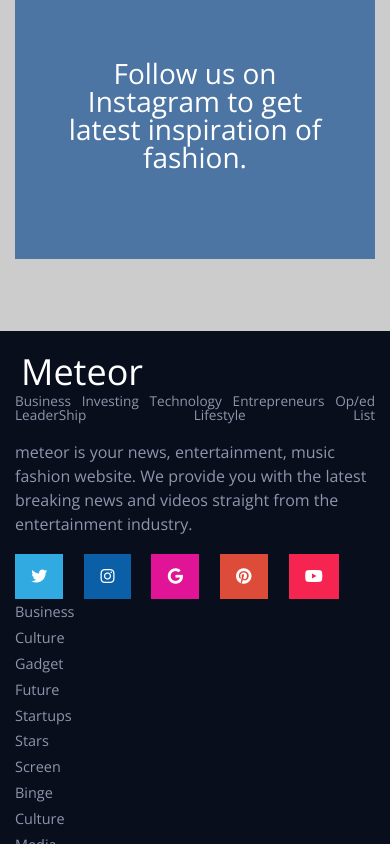
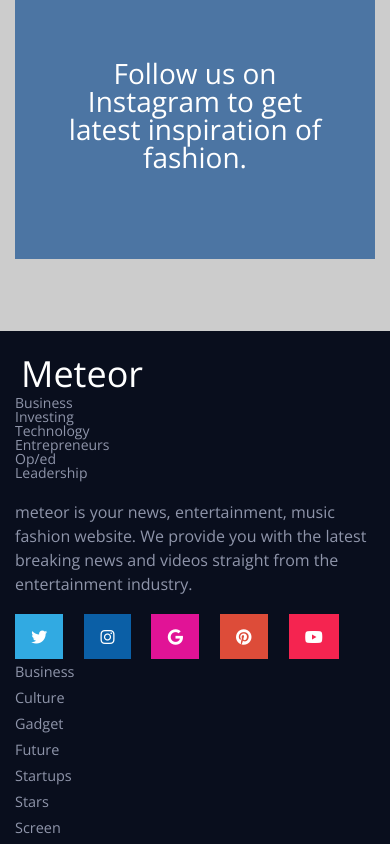
Before and after one commit to japjeet2/meteor, a React (Create React App) app: page / in a window 390 px wide. Shown: the part 11156-12000 px from the top of the page. Built offline with nearby package versions, Linux system fonts and the light colour scheme.

Commit message:
Styling Continued

```diff
--- a/src/components/Footer/FooterBottom.js
+++ b/src/components/Footer/FooterBottom.js
@@ -1,13 +1,20 @@
-import React, { Component } from 'react'
+import React, { Component } from "react";
 
 class FooterBottom extends Component {
-    render() {
-        return (
-            <div>
-
-            </div>
-        )
-    }
+  render() {
+    return (
+      <div className="row foot-bottom">
+        <h1 className="col-sm-2 foot-bottom-title">
+          <span>meteor</span> International Edition+
+        </h1>
+        <div className="col-sm-6" />
+        <p className="col-sm-4 foot-bottom-detail">
+          Congress Is About To Hand Over Your Personal Browsing Data. Congress
+          Is Aboout to reach higher.
+        </p>
+      </div>
+    );
+  }
 }
 
 export default FooterBottom;
--- a/src/components/Footer/FooterTop.js
+++ b/src/components/Footer/FooterTop.js
@@ -7,16 +7,18 @@ class FooterTop extends Component {
         <h1 className="col-sm-3 foot-top-heading">
           <button>Meteor</button>
         </h1>
-        <ul className="col-sm-9 foot-top-list">
-          <li>Business</li>
-          <li>Investing</li>
-          <li>Technology</li>
-          <li>Entrepreneurs</li>
-          <li>Op/ed</li>
-          <li>LeaderShip</li>
-          <li>Lifestyle</li>
-          <li>List</li>
+        <div className="col-sm-9">
+        <ul className="row foot-top-list">
+          <li className="col-sm-2"><a href="/">Business</a></li>
+          <li className="col-sm-2"><a href="/">Investing</a></li>
+          <li className="col-sm-2"><a href="/">Technology</a></li>
+          <li className="col-sm-2"><a href="/">Entrepreneurs</a></li>
+          <li className="col-sm-2"><a href="/">Op/ed</a></li>
+          <li className="col-sm-2"><a href="/">Leadership</a></li>
+
+
         </ul>
+        </div>
       </div>
     );
   }
--- a/src/scss/style.css
+++ b/src/scss/style.css
@@ -8,6 +8,13 @@ button {
   border: 0px solid transparent;
   text-shadow: 0px 0px 0px transparent;
   background-color: inherit; }
+
+a {
+  text-decoration: none;
+  color: inherit; }
+  a:hover {
+    text-decoration: none;
+    color: inherit; }
 
 .main-heading {
   margin-left: -10px; }
@@ -215,20 +222,15 @@ button {
   color: #fff; }
 
 .foot-top-wrapper {
-  display: flex;
-  align-items: center;
-  padding: 5% 0; }
+  padding: 20px 0; }
   .foot-top-wrapper .foot-top-heading {
     font-size: 2.25em;
     font-weight: 600; }
     .foot-top-wrapper .foot-top-heading button {
       color: #fff; }
   .foot-top-wrapper .foot-top-list {
-    display: flex;
-    justify-content: space-between;
-    flex-wrap: wrap;
     color: #8f95aa;
-    font-size: 0.85em; }
+    font-size: 14px; }
 
 .foot-mid-main {
   color: #8f95aa; }
@@ -249,6 +251,16 @@ button {
   .foot-mid-main .foot-mid-list-wrapper li {
     line-height: 1.8;
     font-size: 0.95em; }
+
+.foot-bottom {
+  padding: 20px 0;
+  font-size: 10px; }
+  .foot-bottom .foot-bottom-title span {
+    color: #f44336;
+    text-decoration: underline; }
+  .foot-bottom .foot-bottom-detail {
+    text-align: right;
+    line-height: 1.5; }
 
 @media only screen and (max-width: 600px) {
   .upper-header {
--- a/src/scss/style.scss
+++ b/src/scss/style.scss
@@ -31,6 +31,15 @@ button {
     border: 0px solid transparent;
     text-shadow: 0px 0px 0px transparent;
     background-color: inherit;
+}
+
+a {
+    text-decoration: none;
+    color: inherit;
+    &:hover {
+        text-decoration: none;
+        color: inherit;
+    }
 }
 
 // -------------------Header Styling----------------
@@ -368,28 +377,18 @@ button {
 // ---------------Footer Top----------------
 
 .foot-top-wrapper {
-    display: flex;
-    align-items: center;
-    padding: 5% 0;
-    // border-bottom: 1px solid #ccc;
-
+    padding: 20px 0;
     .foot-top-heading {
         font-size: 2.25em;
         font-weight: $boldFontWeight;
-
         button {
             color: $white;
         }
     }
 
     .foot-top-list {
-
-        display: flex;
-        justify-content: space-between;
-        flex-wrap: wrap;
         color: #8f95aa;
-        font-size: 0.85em;
-
+        font-size: 14px;;
     }
 }
 
@@ -427,6 +426,23 @@ button {
             line-height: 1.8;
             font-size: 0.95em;
         }
+    }
+}
+
+// ---------------Bottom Footer-----------
+.foot-bottom {
+    padding: 20px 0;
+    font-size: 10px;
+    .foot-bottom-title {
+        span {
+            color: #f44336;
+            text-decoration: underline;
+        }
+
+    }
+    .foot-bottom-detail {
+        text-align: right;
+        line-height: 1.5;
     }
 }
 
```
Also changed, not shown: 2 other files (tests, documents, lock files or other folders).
